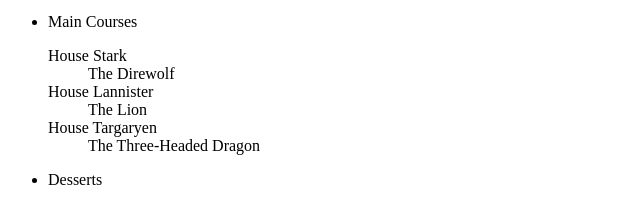
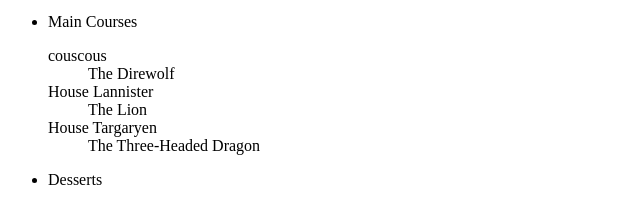
Before and after one commit to ibtihel1999/chekpointHtml, a plain HTML site: page index.html in a window 1280 px wide. Shown: the part 161-363 px from the top of the page, 0-640 px from the left. Drawn offline with Linux system fonts and the light colour scheme.

Commit message:
second commit

```diff
--- a/index.html
+++ b/index.html
@@ -25,7 +25,7 @@
         </dl>
         <li>Main Courses</li>
         <dl>
-            <dt>House Stark</dt>
+            <dt>couscous</dt>
             <dd>The Direwolf</dd>
 
             <dt>House Lannister</dt>
```
